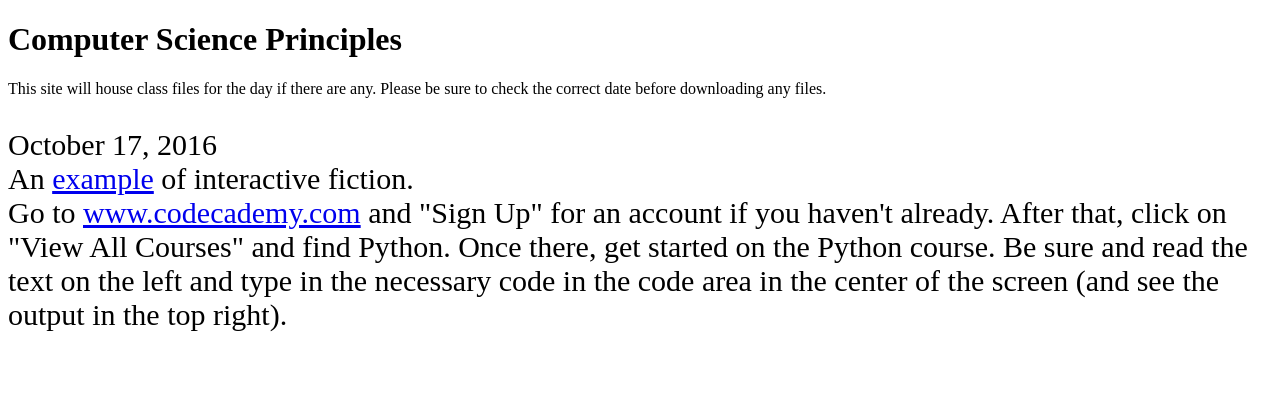
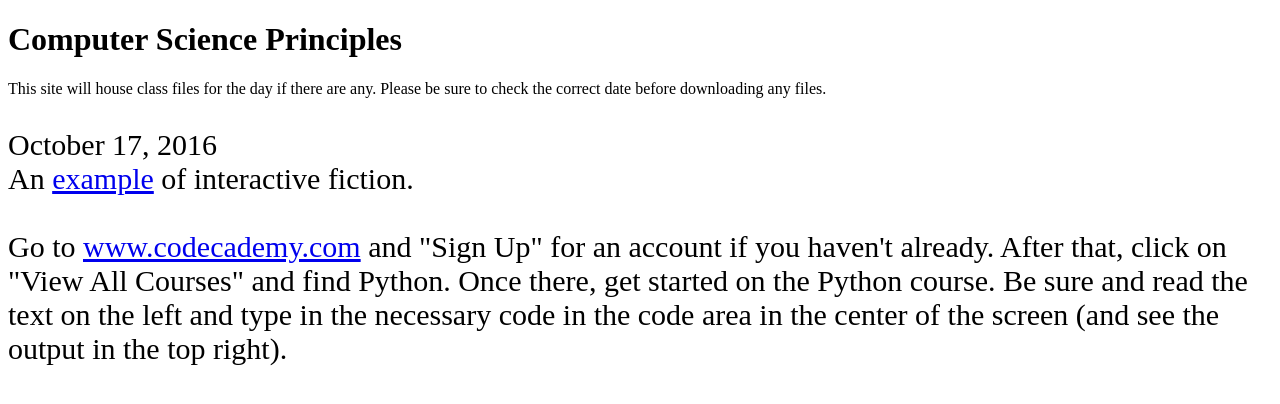
Before and after one commit to teacherlockhart/teacherlockhart.github.io, a plain HTML site: page my_website/pltw.html in a window 1280 px wide. Drawn offline with Linux system fonts and the light colour scheme.

Commit message:
added picture to homepage and modified pltw code

```diff
--- a/my_website/pltw.html
+++ b/my_website/pltw.html
@@ -9,7 +9,7 @@
         <p>This site will house class files for the day if there are any. Please be sure to check the correct date before downloading any files.</p>
         <p style="font-size:30px;">
             October 17, 2016<br>
-            An <a href="https://repl.it/ChE8/22">example</a> of interactive fiction.<br>
+            An <a href="https://repl.it/ChE8/22">example</a> of interactive fiction.<br><br>
             Go to <a href="https://www.codecademy.com">www.codecademy.com</a> and "Sign Up" for an account if you haven't already. After that, click on "View All Courses" and find Python. Once there, get started on the Python course. Be sure and read the text on the left and type in the necessary code in the code area in the center of the screen (and see the output in the top right).
         </p>
     </body>
```
Also changed, not shown: my_website/index.html (+1 -0 lines), my_website/images/lockhart.gif (added).
